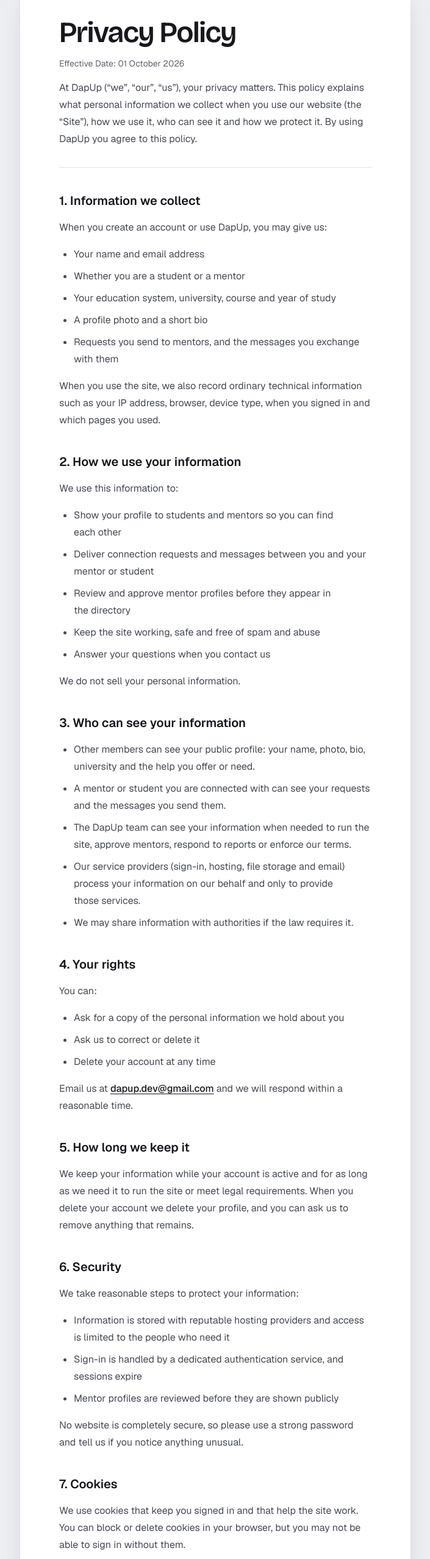
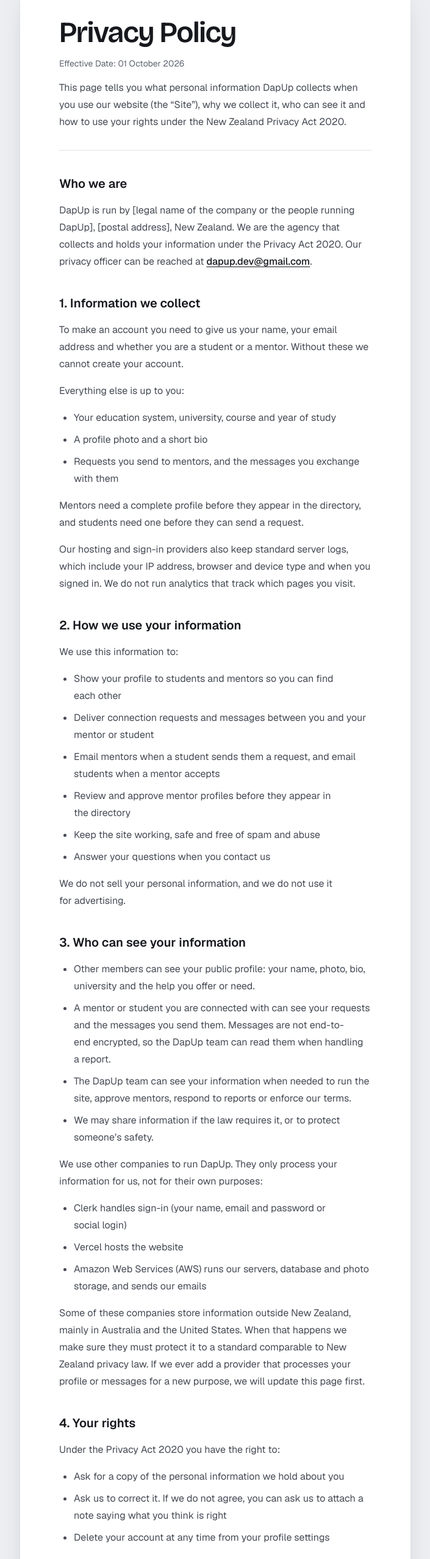
Before and after one commit to DapUpDev/dapupverse, a Next.js app: page /privacy in a window 1280 px wide. Shown: the part 140-2696 px from the top of the page at 61% size, without its empty margins (287-992 px from the left). Built offline with nearby package versions, Linux system fonts and the light colour scheme; no server answers.

Commit message:
feat: privacy policy aligned with the NZ Privacy Act 2020
Co-Authored-By: Claude Fable 5.1 <noreply@anthropic.com>

```diff
--- a/src/app/privacy/page.tsx
+++ b/src/app/privacy/page.tsx
@@ -6,6 +6,12 @@ export const metadata: Metadata = {
     "How DapUp collects, uses and protects your personal information.",
 };
 
+/*
+ * Written against the NZ Privacy Act 2020 (IPP 3 notice items, IPP 6/7
+ * access and correction, IPP 12 overseas storage, Part 5 complaints,
+ * notifiable breaches). The [bracketed] legal name and address in "Who we
+ * are" must be filled in by the DapUp team before launch.
+ */
 export default function PrivacyPage() {
   return (
     <main className="page">
@@ -14,24 +20,43 @@ export default function PrivacyPage() {
           <h1 className="page-title">Privacy Policy</h1>
           <p className="text-sm text-subtle">Effective Date: 01 October 2026</p>
           <p className="text-muted-foreground">
-            At DapUp (&ldquo;we&rdquo;, &ldquo;our&rdquo;, &ldquo;us&rdquo;),
-            your privacy matters. This policy explains what personal information
-            we collect when you use our website (the &ldquo;Site&rdquo;), how we
-            use it, who can see it and how we protect it. By using DapUp you
-            agree to this policy.
+            This page tells you what personal information DapUp collects when
+            you use our website (the &ldquo;Site&rdquo;), why we collect it, who
+            can see it and how to use your rights under the New Zealand Privacy
+            Act 2020.
           </p>
         </header>
+
+        <section className="space-y-4">
+          <h2 className="text-xl font-semibold">Who we are</h2>
+
+          <p className="text-muted-foreground">
+            DapUp is run by [legal name of the company or the people running
+            DapUp], [postal address], New Zealand. We are the agency that
+            collects and holds your information under the Privacy Act 2020. Our
+            privacy officer can be reached at{" "}
+            <a
+              href="mailto:dapup.dev@gmail.com"
+              className="font-medium text-foreground underline"
+            >
+              dapup.dev@gmail.com
+            </a>
+            .
+          </p>
+        </section>
 
         <section className="space-y-4">
           <h2 className="text-xl font-semibold">1. Information we collect</h2>
 
           <p className="text-muted-foreground">
-            When you create an account or use DapUp, you may give us:
+            To make an account you need to give us your name, your email address
+            and whether you are a student or a mentor. Without these we cannot
+            create your account.
           </p>
 
+          <p className="text-muted-foreground">Everything else is up to you:</p>
+
           <ul className="list-disc space-y-2 pl-6 text-muted-foreground">
-            <li>Your name and email address</li>
-            <li>Whether you are a student or a mentor</li>
             <li>Your education system, university, course and year of study</li>
             <li>A profile photo and a short bio</li>
             <li>
@@ -41,9 +66,14 @@ export default function PrivacyPage() {
           </ul>
 
           <p className="text-muted-foreground">
-            When you use the site, we also record ordinary technical information
-            such as your IP address, browser, device type, when you signed in
-            and which pages you used.
+            Mentors need a complete profile before they appear in the directory,
+            and students need one before they can send a request.
+          </p>
+
+          <p className="text-muted-foreground">
+            Our hosting and sign-in providers also keep standard server logs,
+            which include your IP address, browser and device type and when you
+            signed in. We do not run analytics that track which pages you visit.
           </p>
         </section>
 
@@ -64,6 +94,10 @@ export default function PrivacyPage() {
               mentor or student
             </li>
             <li>
+              Email mentors when a student sends them a request, and email
+              students when a mentor accepts
+            </li>
+            <li>
               Review and approve mentor profiles before they appear in the
               directory
             </li>
@@ -72,7 +106,8 @@ export default function PrivacyPage() {
           </ul>
 
           <p className="text-muted-foreground">
-            We do not sell your personal information.
+            We do not sell your personal information, and we do not use it for
+            advertising.
           </p>
         </section>
 
@@ -88,45 +123,73 @@ export default function PrivacyPage() {
             </li>
             <li>
               A mentor or student you are connected with can see your requests
-              and the messages you send them.
+              and the messages you send them. Messages are not end-to-end
+              encrypted, so the DapUp team can read them when handling a report.
             </li>
             <li>
               The DapUp team can see your information when needed to run the
               site, approve mentors, respond to reports or enforce our terms.
             </li>
             <li>
-              Our service providers (sign-in, hosting, file storage and email)
-              process your information on our behalf and only to provide those
-              services.
-            </li>
-            <li>
-              We may share information with authorities if the law requires it.
+              We may share information if the law requires it, or to protect
+              someone&rsquo;s safety.
             </li>
           </ul>
+
+          <p className="text-muted-foreground">
+            We use other companies to run DapUp. They only process your
+            information for us, not for their own purposes:
+          </p>
+
+          <ul className="list-disc space-y-2 pl-6 text-muted-foreground">
+            <li>
+              Clerk handles sign-in (your name, email and password or social
+              login)
+            </li>
+            <li>Vercel hosts the website</li>
+            <li>
+              Amazon Web Services (AWS) runs our servers, database and photo
+              storage, and sends our emails
+            </li>
+          </ul>
+
+          <p className="text-muted-foreground">
+            Some of these companies store information outside New Zealand,
+            mainly in Australia and the United States. When that happens we make
+            sure they must protect it to a standard comparable to New Zealand
+            privacy law. If we ever add a provider that processes your profile
+            or messages for a new purpose, we will update this page first.
+          </p>
         </section>
 
         <section className="space-y-4">
           <h2 className="text-xl font-semibold">4. Your rights</h2>
 
-          <p className="text-muted-foreground">You can:</p>
+          <p className="text-muted-foreground">
+            Under the Privacy Act 2020 you have the right to:
+          </p>
 
           <ul className="list-disc space-y-2 pl-6 text-muted-foreground">
             <li>
               Ask for a copy of the personal information we hold about you
             </li>
-            <li>Ask us to correct or delete it</li>
-            <li>Delete your account at any time</li>
+            <li>
+              Ask us to correct it. If we do not agree, you can ask us to attach
+              a note saying what you think is right
+            </li>
+            <li>Delete your account at any time from your profile settings</li>
           </ul>
 
           <p className="text-muted-foreground">
-            Email us at{" "}
+            Email{" "}
             <a
               href="mailto:dapup.dev@gmail.com"
               className="font-medium text-foreground underline"
             >
               dapup.dev@gmail.com
-            </a>{" "}
-            and we will respond within a reasonable time.
+            </a>
+            . We will reply within 20 working days and will not charge you. We
+            may ask you to confirm it is you first.
           </p>
         </section>
 
@@ -134,10 +197,16 @@ export default function PrivacyPage() {
           <h2 className="text-xl font-semibold">5. How long we keep it</h2>
 
           <p className="text-muted-foreground">
-            We keep your information while your account is active and for as
-            long as we need it to run the site or meet legal requirements. When
-            you delete your account we delete your profile, and you can ask us
-            to remove anything that remains.
+            We keep your information while your account is active. When you
+            delete your account we delete your profile, photo, requests and
+            messages, and the person you were talking to will no longer see the
+            conversation either. Copies in backups and technical logs are
+            cleared on a rolling basis, normally within a few weeks.
+          </p>
+
+          <p className="text-muted-foreground">
+            We give your account its own ID so the site works. We do not use
+            your school, university or government ID numbers.
           </p>
         </section>
 
@@ -153,10 +222,7 @@ export default function PrivacyPage() {
               Information is stored with reputable hosting providers and access
               is limited to the people who need it
             </li>
-            <li>
-              Sign-in is handled by a dedicated authentication service, and
-              sessions expire
-            </li>
+            <li>Sign-in is handled by Clerk, and sessions expire</li>
             <li>Mentor profiles are reviewed before they are shown publicly</li>
           </ul>
 
@@ -167,37 +233,69 @@ export default function PrivacyPage() {
         </section>
 
         <section className="space-y-4">
-          <h2 className="text-xl font-semibold">7. Cookies</h2>
+          <h2 className="text-xl font-semibold">7. If something goes wrong</h2>
 
           <p className="text-muted-foreground">
-            We use cookies that keep you signed in and that help the site work.
-            You can block or delete cookies in your browser, but you may not be
-            able to sign in without them.
+            If your information is lost, leaked or accessed without permission
+            and this could seriously harm you, we will tell you as soon as we
+            can, and we will report it to the Office of the Privacy
+            Commissioner.
           </p>
         </section>
 
         <section className="space-y-4">
-          <h2 className="text-xl font-semibold">8. Changes to this policy</h2>
+          <h2 className="text-xl font-semibold">8. Under 18s</h2>
 
           <p className="text-muted-foreground">
-            We may update this policy when the site changes or the law requires
-            it. The effective date at the top shows the latest version, and we
-            will tell you on the site about significant changes.
+            You must be at least 13 to use DapUp. If you are under 18, we
+            recommend you show this page to a parent or guardian. You have the
+            same privacy rights as an adult, and a parent or guardian can help
+            you use them.
           </p>
         </section>
 
         <section className="space-y-4">
-          <h2 className="text-xl font-semibold">9. Contact us</h2>
+          <h2 className="text-xl font-semibold">9. Cookies</h2>
 
           <p className="text-muted-foreground">
-            If you have any questions about your privacy, email us at{" "}
+            We and Clerk use cookies to keep you signed in and to help the site
+            work. You can block or delete cookies in your browser, but you will
+            not be able to sign in without them.
+          </p>
+        </section>
+
+        <section className="space-y-4">
+          <h2 className="text-xl font-semibold">10. Changes to this policy</h2>
+
+          <p className="text-muted-foreground">
+            We may update this policy when the site changes or the law requires
+            it. The effective date at the top shows the latest version. We will
+            email you about significant changes.
+          </p>
+        </section>
+
+        <section className="space-y-4">
+          <h2 className="text-xl font-semibold">11. Complaints and contact</h2>
+
+          <p className="text-muted-foreground">
+            If you think we have got your privacy wrong, email our privacy
+            officer at{" "}
             <a
               href="mailto:dapup.dev@gmail.com"
               className="font-medium text-foreground underline"
             >
               dapup.dev@gmail.com
-            </a>
-            .
+            </a>{" "}
+            first and we will try to fix it. If you are not happy with our
+            answer, you can complain to the Office of the Privacy Commissioner
+            at{" "}
+            <a
+              href="https://www.privacy.org.nz"
+              className="font-medium text-foreground underline"
+            >
+              privacy.org.nz
+            </a>{" "}
+            or on 0800 803 909.
           </p>
         </section>
       </article>
```
